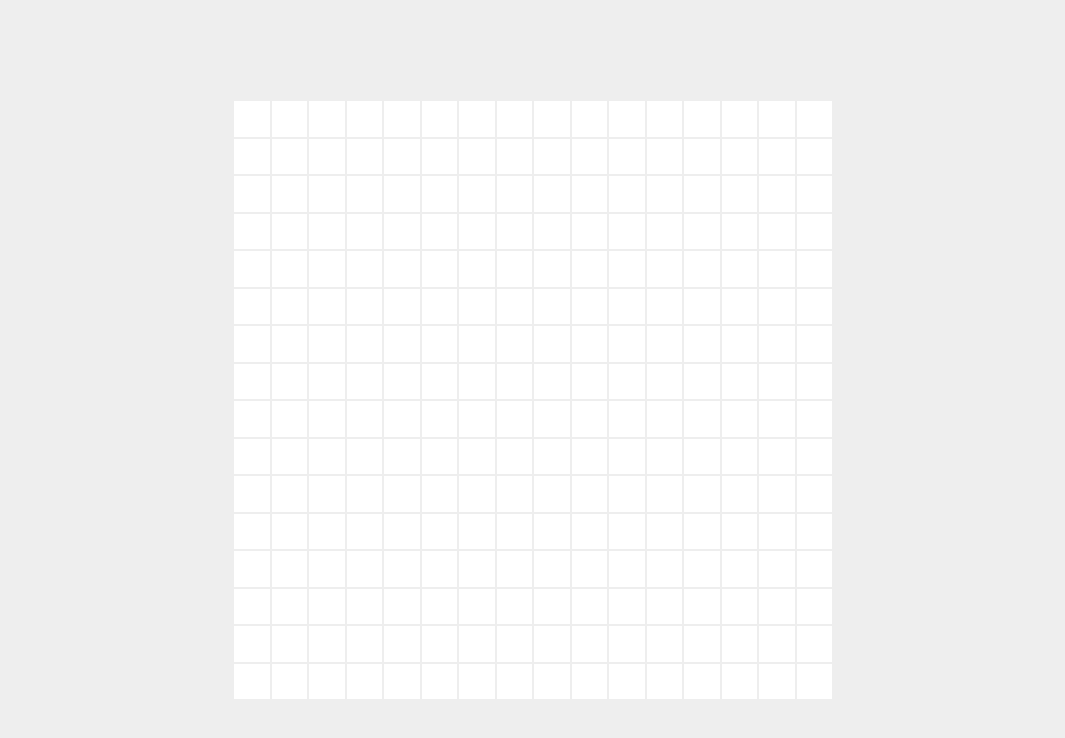
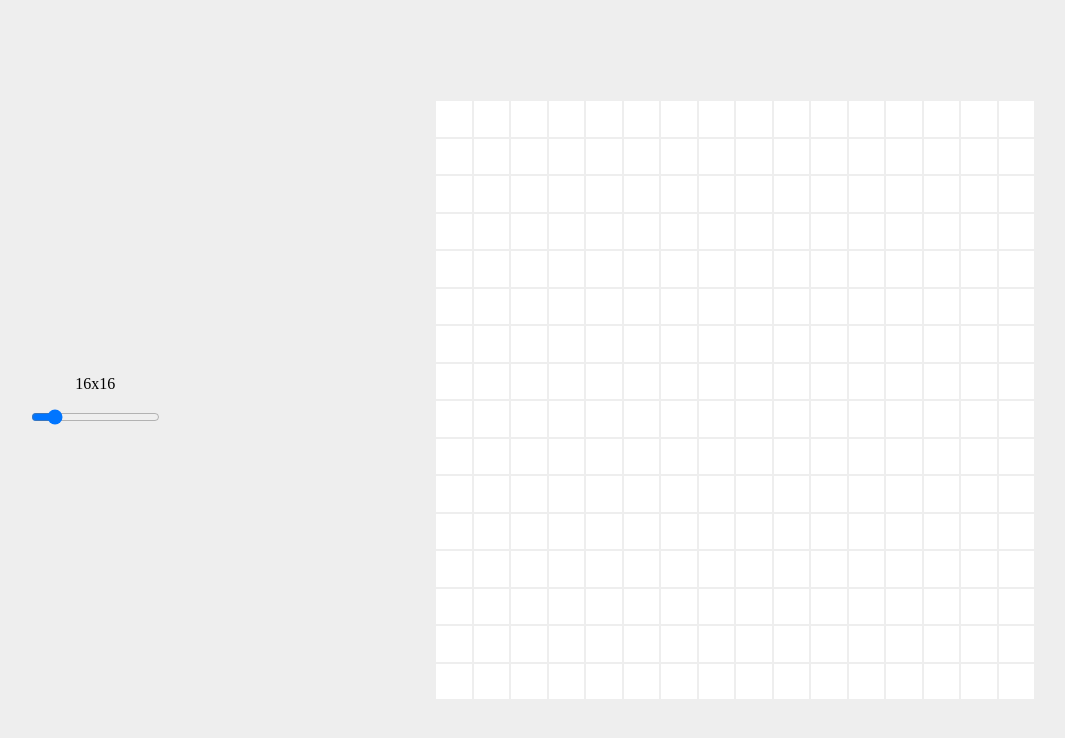
Before and after one commit to yousef8/Etch-a-Sketch, a plain HTML site: page index.html in a window 1280 px wide. Shown: the whole page, without its empty margins (107-1172 px from the left). Drawn offline with Linux system fonts and the light colour scheme.

Commit message:
Implement getGridSize() and Edit makeGrid()

```diff
--- a/app.js
+++ b/app.js
@@ -1,11 +1,11 @@
 // Make a 16x16 Grid
-function makeGrid() {
+function makeGrid(size) {
   const container = document.querySelector(".container");
   const gridContainer = document.createElement("div");
   gridContainer.classList.add("grid-container");
 
-  for (let i = 1; i <= 16; i++) {
-    for (let j = 1; j <= 16; j++) {
+  for (let i = 1; i <= size; i++) {
+    for (let j = 1; j <= size; j++) {
       const div = document.createElement("div");
       div.setAttribute("data-row", i);
       div.setAttribute("data-col", j);
@@ -24,5 +24,21 @@ function draw() {
   });
 }
 
-makeGrid();
+function getGridSize() {
+  const inputRange = document.querySelector(
+    ".container .editor .grid-size input"
+  );
+
+  const inputRangeLabel = document.querySelector(
+    ".container .editor .grid-size label"
+  );
+
+  inputRange.addEventListener("change", (e) => {
+    const gridSize = e.target.value;
+    inputRangeLabel.textContent = `${gridSize}x${gridSize}`;
+  });
+}
+
+makeGrid(16);
 draw();
+getGridSize();
--- a/index.html
+++ b/index.html
@@ -8,7 +8,14 @@
     <title>Etch a Sketch</title>
   </head>
   <body>
-    <div class="container"></div>
+    <div class="container">
+      <div class="editor">
+        <div class="grid-size">
+          <label for="size">16x16</label>
+          <input id="size" type="range" min="2" max="100" value="16" />
+        </div>
+      </div>
+    </div>
     <script src="./app.js"></script>
   </body>
 </html>
--- a/styles.css
+++ b/styles.css
@@ -12,7 +12,7 @@
   height: 100vh;
   background-color: #eee;
   display: flex;
-  justify-content: center;
+  justify-content: space-around;
   align-items: center;
 }
 
@@ -31,6 +31,17 @@
   border: 0.5px solid #eee;
 }
 
+/* ========================Editor Part============ */
+
+.editor .grid-size {
+  display: flex;
+  flex-flow: column wrap;
+}
+
+.editor .grid-size label {
+  text-align: center;
+  margin-bottom: 1rem;
+}
 /* ===================Styling used by JS========== */
 .trail {
   background-color: black;
```
